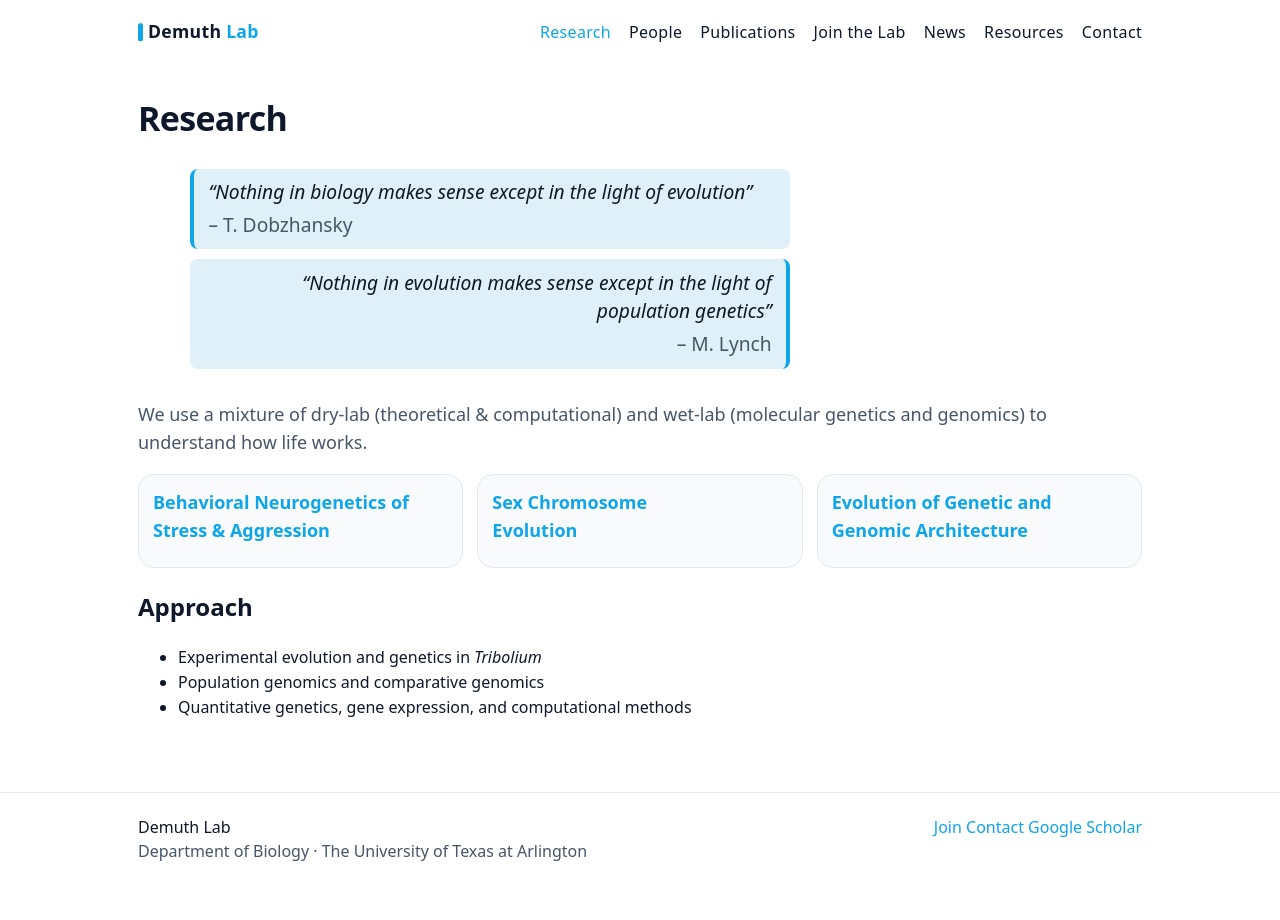
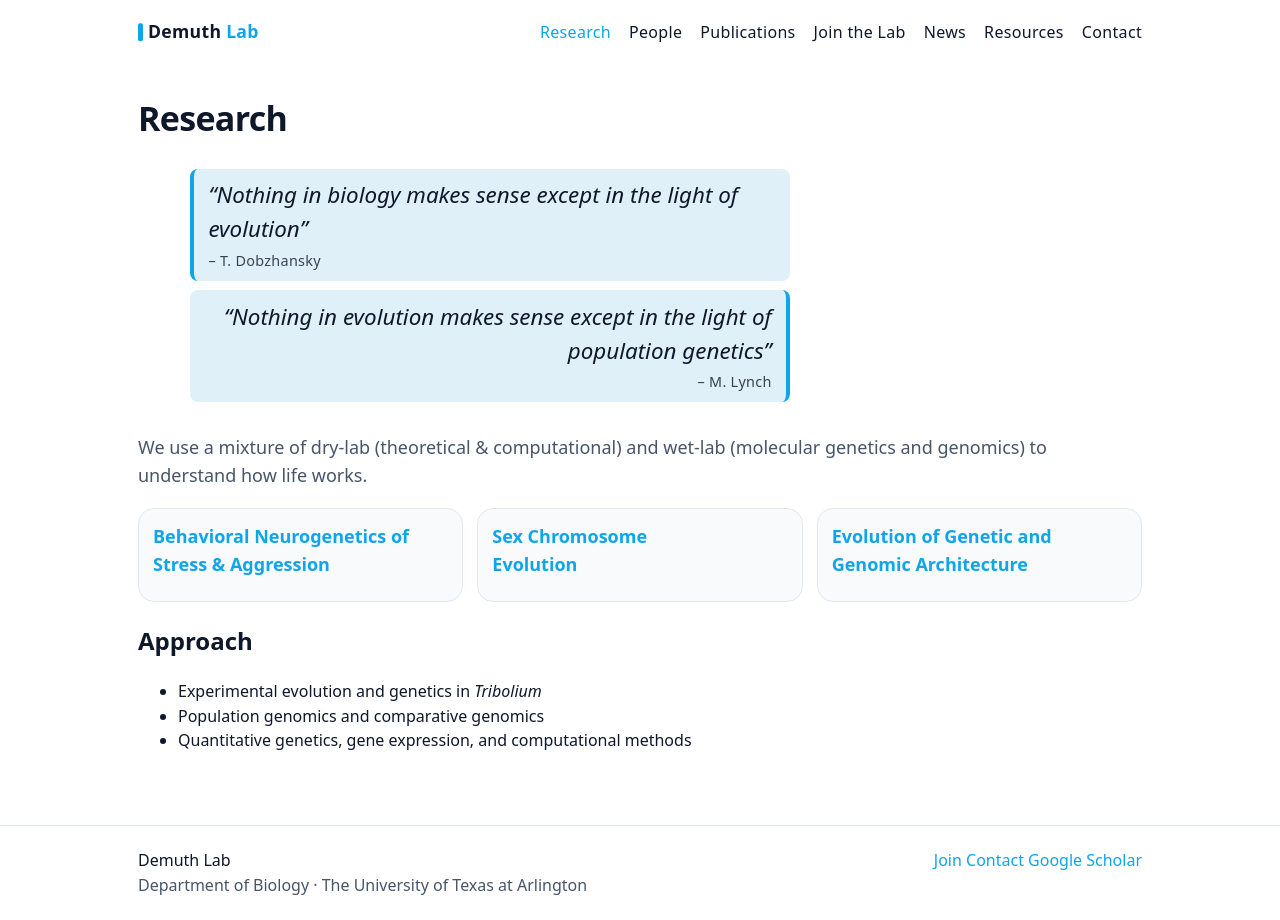
Before and after one commit to demuth-lab/demuth-lab.github.io, a Jekyll site: the page built from research/index.md, in a window 1280 px wide. Built offline with Jekyll 4.4.1, drawn with Linux system fonts in a browser that asks for light colours.

Commit message:
Update main.css

```diff
--- a/assets/css/main.css
+++ b/assets/css/main.css
@@ -424,7 +424,8 @@ a:hover{
 .research-quotes blockquote{
   margin:0;
   max-width:600px;
-  font-size:1.2rem;
+  font-size:1.4rem;
+  font-weight:500;
   line-height:1.5;
   font-style:italic;
   color:var(--text);
@@ -442,6 +443,7 @@ a:hover{
 .quote-right{
   border-right:4px solid var(--accent);
   margin-left:auto;
+  margin-right:0;
   text-align:right;
 }
 
@@ -449,8 +451,10 @@ a:hover{
   display:block;
   margin-top:0.25rem;             /* reduced */
   font-style:normal;
-  font-weight:500;
-  color:var(--muted);
+  font-size:0.9rem;
+  opacity:0.8;
+  letter-spacing:0.02em;
+  color:var(--fg);
 }
 
 .research-intro{
```
